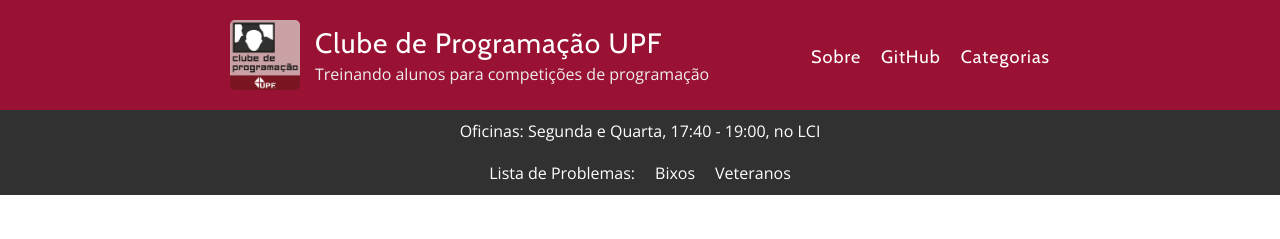
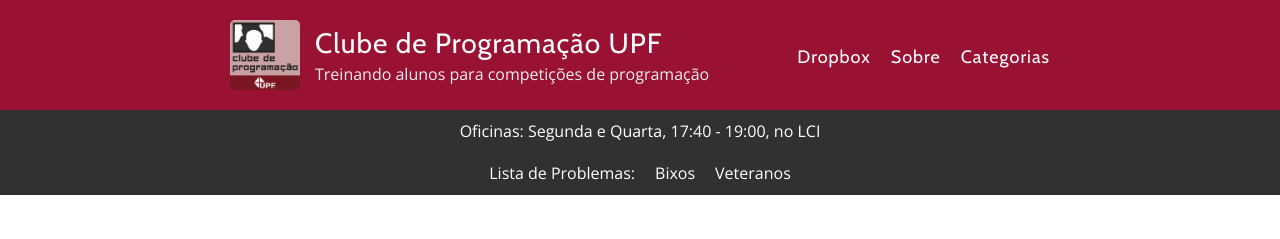
Before and after one commit to maratonaupf/maratonaupf.github.io, a Jekyll site: the page built from index.html, in a window 1280 px wide and 900 px high. Shown: the top 239 px of the window. Built offline with Jekyll 4.4.1, drawn with Linux system fonts in a browser that asks for light colours; the list of posts is cut into pages by our own code.

Commit message:
Dropbox voltou \o/

```diff
--- a/_layouts/default.html
+++ b/_layouts/default.html
@@ -30,8 +30,8 @@
 
             <nav id="navigation" class="site-navigation" role="navigation">
             <ul class="menu">
+              <li class="menu-item"><a href="https://www.dropbox.com/sh/vdm97z8bh207o0q/AADm_sBpPJlNZrDWMTIDArL7a?dl=0" target="_blank">Dropbox</a></li>
               <li class="menu-item"><a href="{{ site.baseurl }}/about">Sobre</a></li>
-              <li class="menu-item"><a href="https://github.com/maratonaupf" target="_blank">GitHub</a></li>
               <li class="menu-item"><a href="{{ site.baseurl }}/categories">Categorias</a>
                 <ul class="dropdown">
                   <li class="menu-item sub-menu"><a href="{{ site.baseurl }}/categories/#noticias">Notícias</a></li>
```
